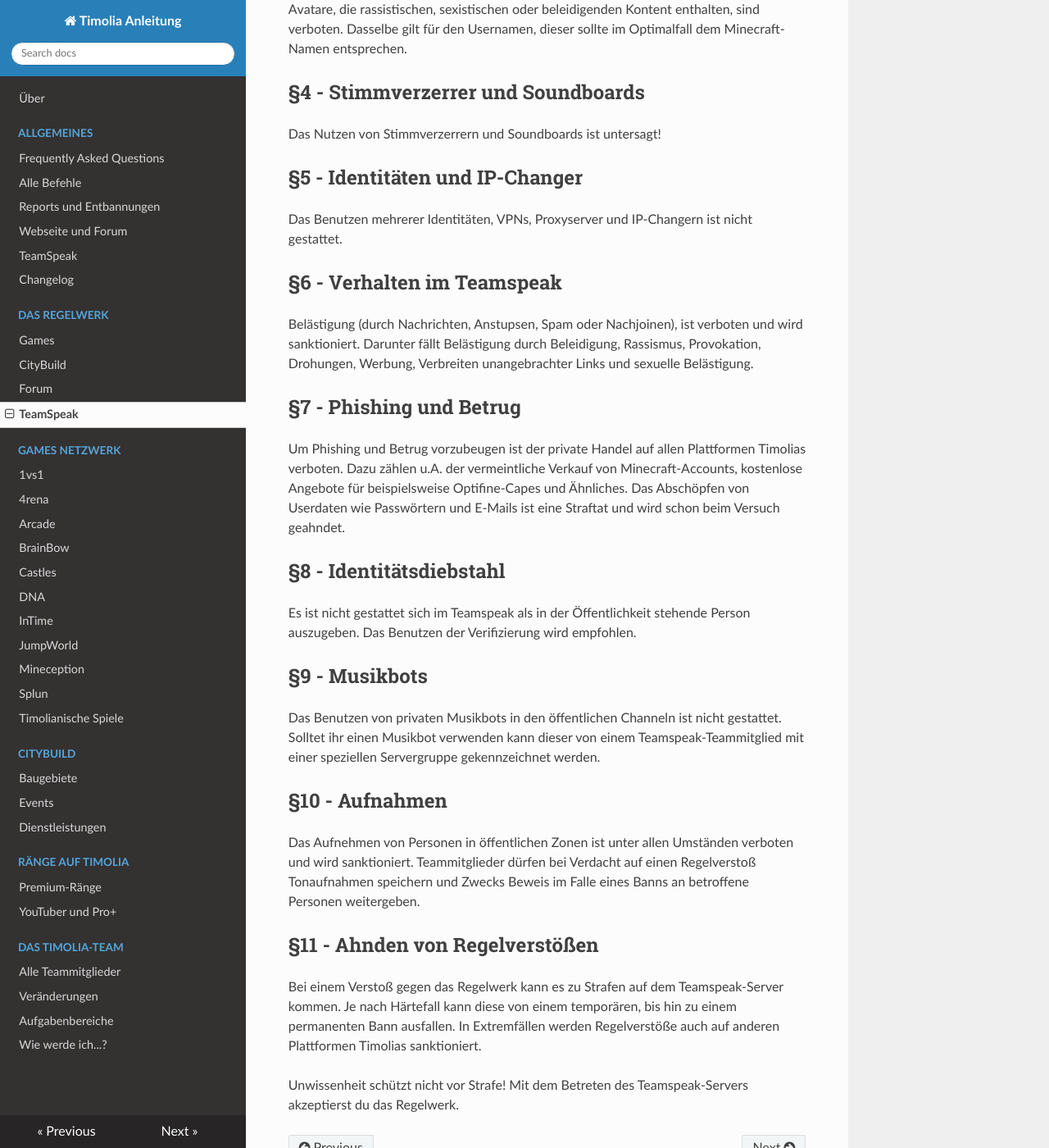
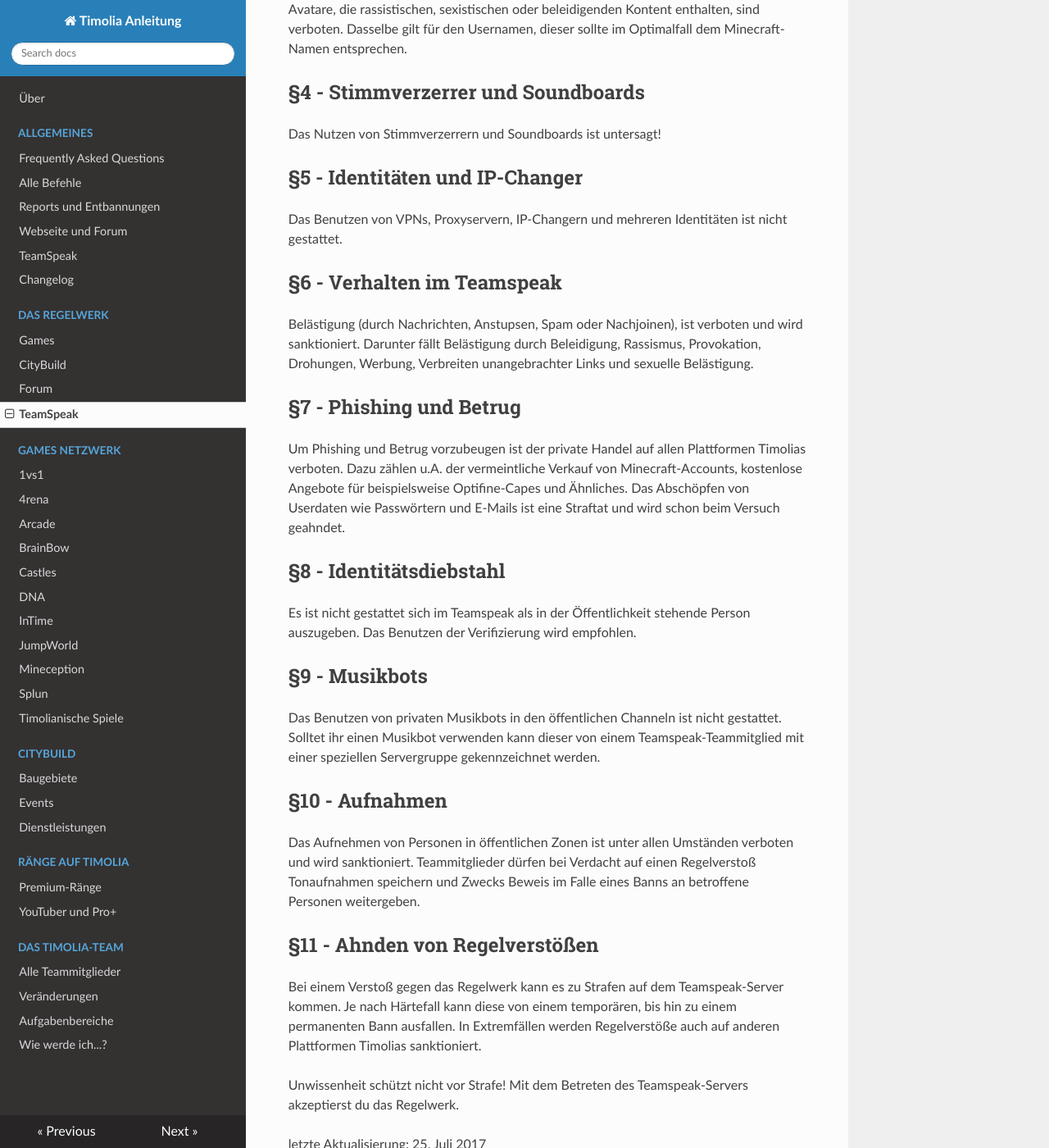
Before and after one commit to TimoliaDE/HowTo, an MkDocs documentation site: the page built from docs/rules/teamspeak.md, in a window 1280 px wide and 1400 px high, scrolled down 411 px. Shown: the whole window at 82% size. Built offline with MkDocs 1.6.1, drawn with Linux system fonts in a browser that asks for light colours; nearby versions of some CDN libraries; old or Windows-style settings are respelled for this version of MkDocs.

Commit message:
Update teamspeak.md

```diff
--- a/docs/rules/teamspeak.md
+++ b/docs/rules/teamspeak.md
@@ -11,7 +11,7 @@ Avatare, die rassistischen, sexistischen oder beleidigenden Kontent enthalten, s
 Das Nutzen von Stimmverzerrern und Soundboards ist untersagt!
 
 ## §5 - Identitäten und IP-Changer
-Das Benutzen mehrerer Identitäten, VPNs, Proxyserver und IP-Changern ist nicht gestattet.
+Das Benutzen von VPNs, Proxyservern, IP-Changern und mehreren Identitäten ist nicht gestattet.
 
 ## §6 - Verhalten im Teamspeak
 Belästigung (durch Nachrichten, Anstupsen, Spam oder Nachjoinen), ist verboten und wird sanktioniert. Darunter fällt Belästigung durch Beleidigung, Rassismus, Provokation, Drohungen,
@@ -37,3 +37,5 @@ Bei einem Verstoß gegen das Regelwerk kann es zu Strafen auf dem Teamspeak-Serv
 In Extremfällen werden Regelverstöße auch auf anderen Plattformen Timolias sanktioniert.
 
 Unwissenheit schützt nicht vor Strafe! Mit dem Betreten des Teamspeak-Servers akzeptierst du das Regelwerk.
+
+letzte Aktualisierung: 25. Juli 2017
```
